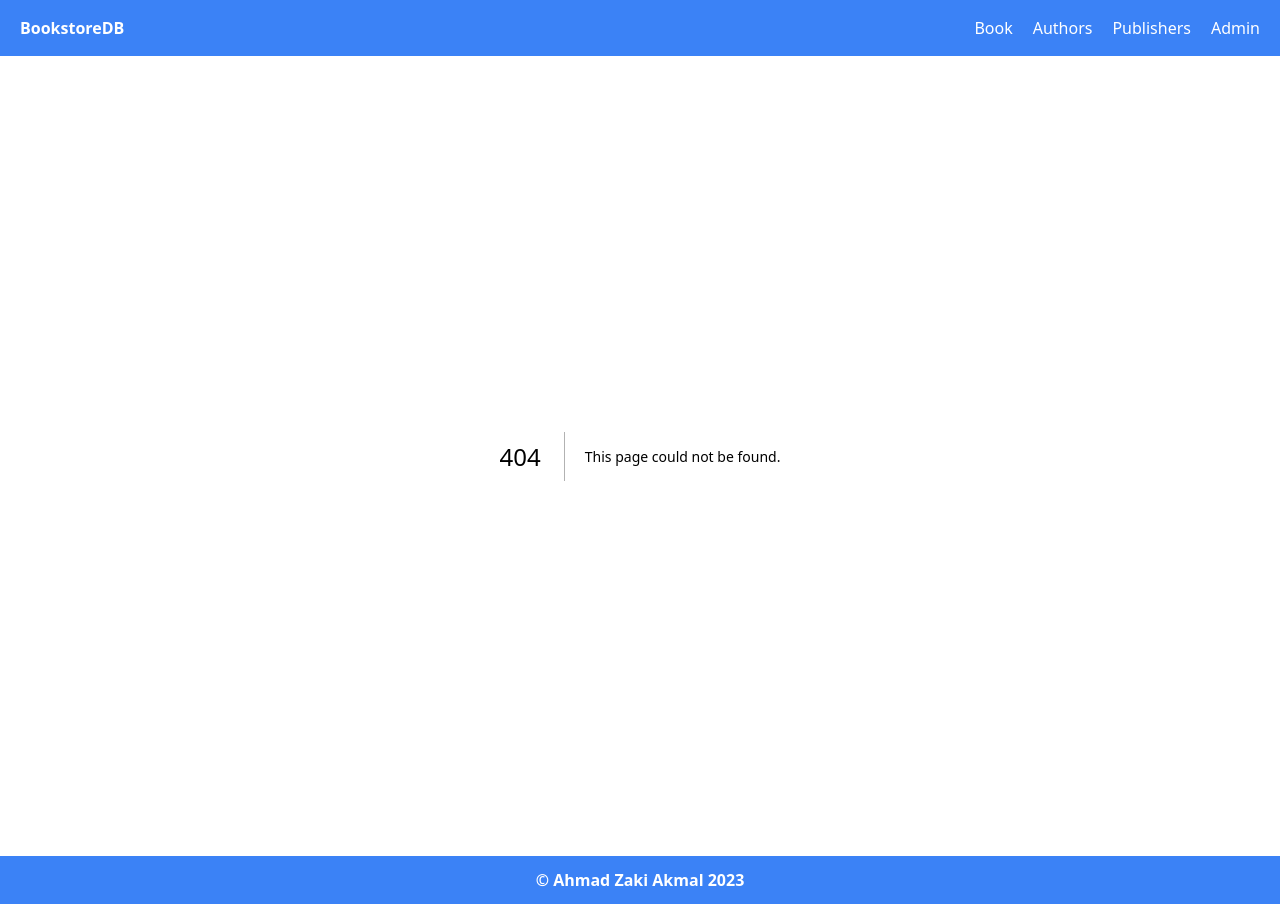
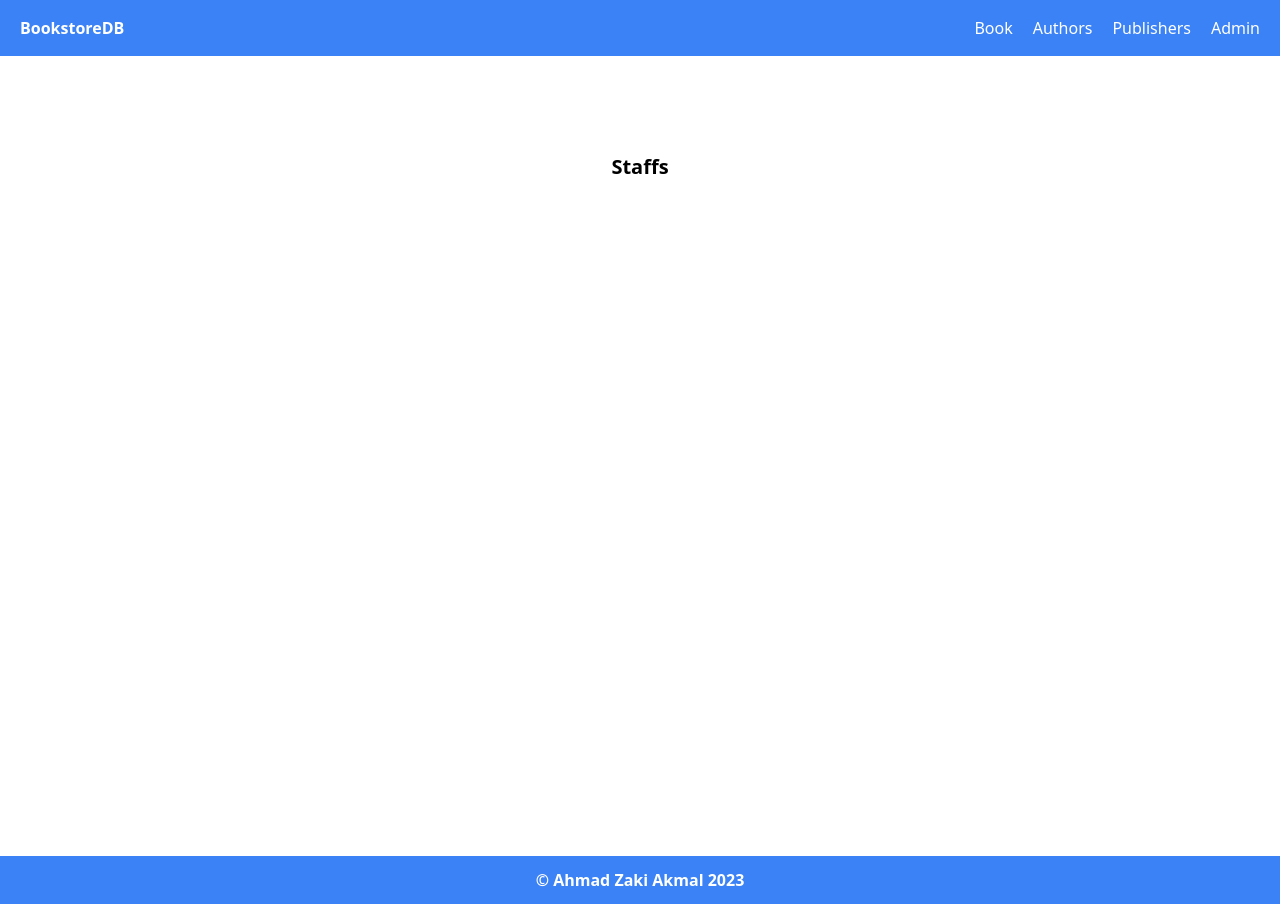
Before and after one commit to ahmadzaki2975/TBD-Frontend, a Next.js app: page /staff in a window 1280 px wide. Before the commit this address had no page. Built offline with nearby package versions, Linux system fonts and the light colour scheme.

Commit message:
feat: add staff page

```diff
--- /dev/null
+++ b/src/pages/staff/index.jsx
@@ -0,0 +1,12 @@
+export default function Staff() {
+  return (
+    <main className="flex min-h-screen flex-col items-center p-24">
+      <h1 className="text-center text-[20px] font-bold mb-10">Staffs</h1>
+      <div className="grid grid-cols-4 gap-5">
+        {/* {books.map((book) => {
+          return <BookCard key={book.bookid} book={book} />;
+        })} */}
+      </div>
+    </main>
+  );
+}
```
